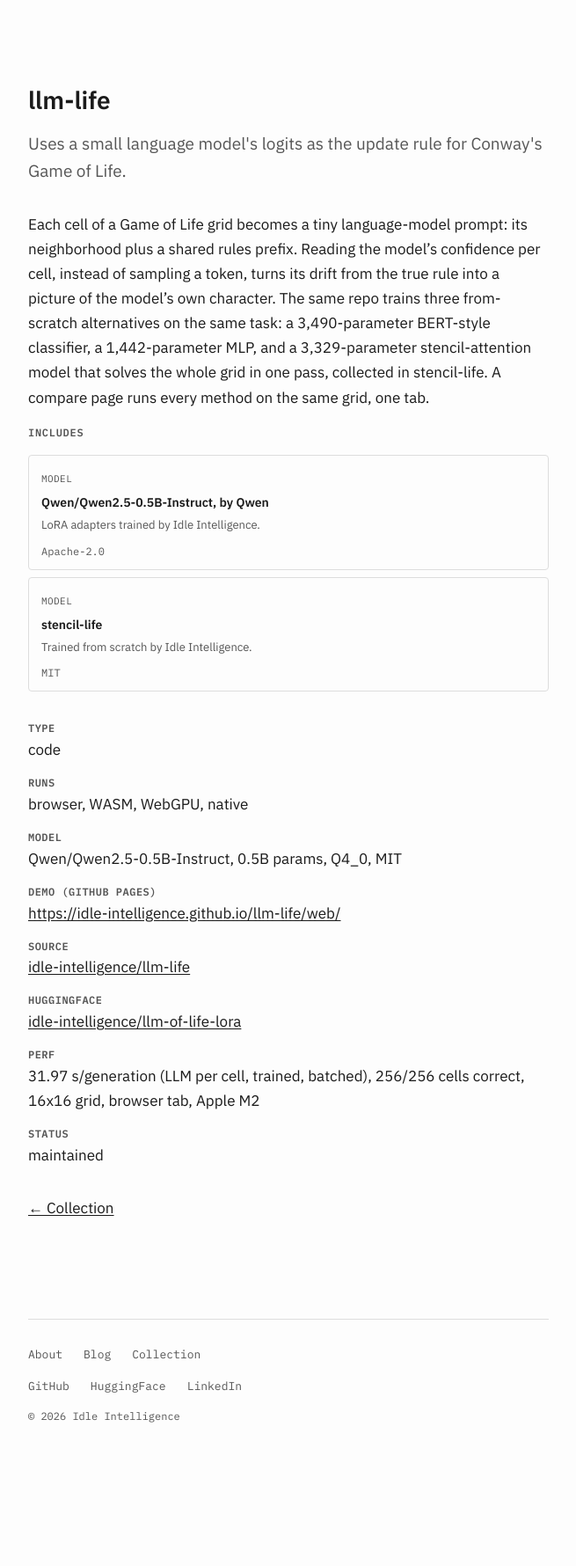
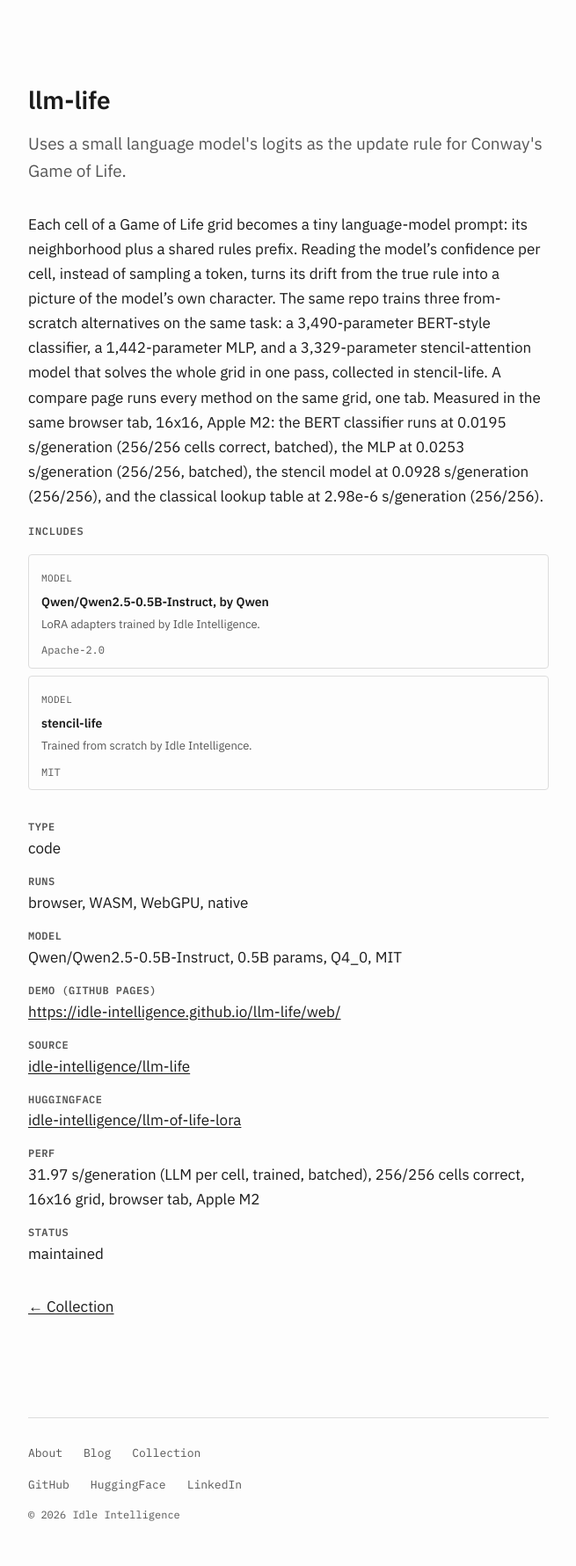
Before and after one commit to idle-intelligence/site, a Jekyll site: the page built from _collection/llm-life.md, in a window 1280 px wide. Shown: the whole page at 88% size, without its empty margins (312-967 px from the left). Built offline with Jekyll 4.4.1, drawn with Linux system fonts in a browser that asks for light colours; before the commit the page ends 1668 px from its top, so only the background shows below that.

Commit message:
metar-stations: note the weekly Hugging Face Job rebuild llm-life: add measured speed/accuracy for the classifier, MLP, stencil and lookup table

```diff
--- a/_collection/llm-life.md
+++ b/_collection/llm-life.md
@@ -23,7 +23,11 @@ blurb: >-
   alternatives on the same task: a 3,490-parameter BERT-style classifier, a
   1,442-parameter MLP, and a 3,329-parameter stencil-attention model that solves
   the whole grid in one pass, collected in stencil-life. A compare page runs
-  every method on the same grid, one tab.
+  every method on the same grid, one tab. Measured in the same browser tab,
+  16x16, Apple M2: the BERT classifier runs at 0.0195 s/generation (256/256
+  cells correct, batched), the MLP at 0.0253 s/generation (256/256, batched),
+  the stencil model at 0.0928 s/generation (256/256), and the classical
+  lookup table at 2.98e-6 s/generation (256/256).
 ---
 
 {{ page.blurb }}
```
Also changed, not shown: _collection/metar-stations.md (+4 -2 lines).
